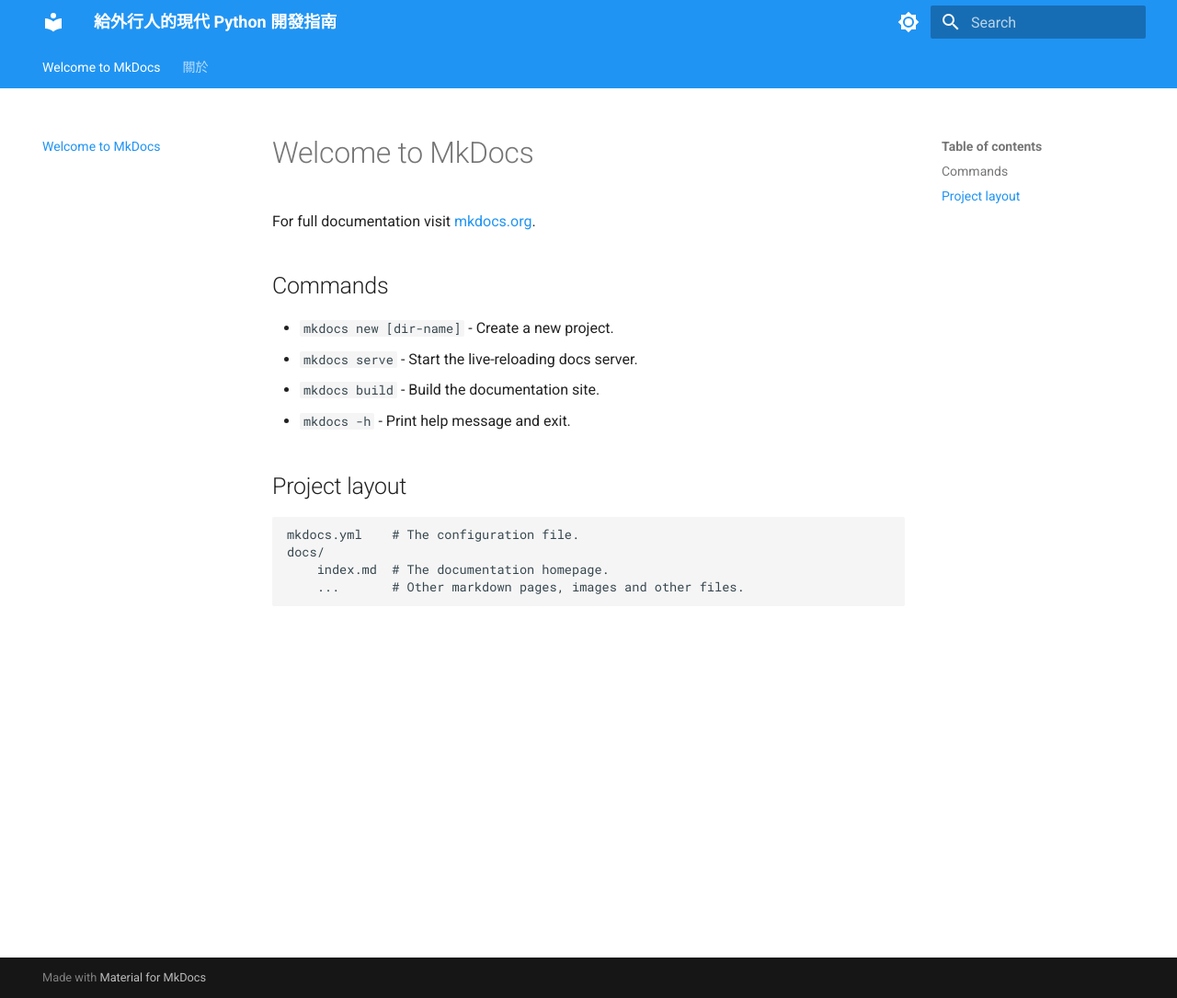
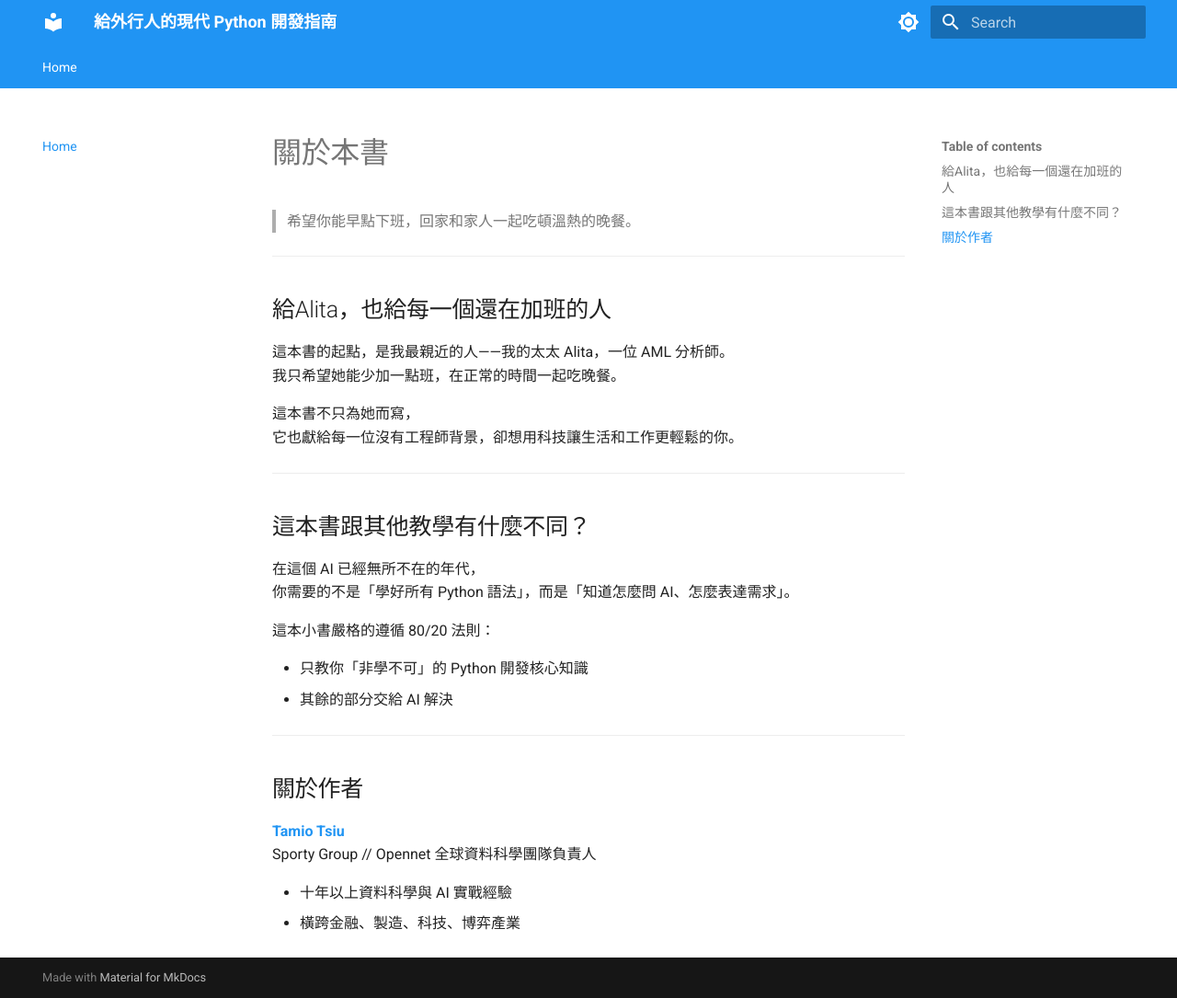
Before and after one commit to tamio0800/py80foranyone, an MkDocs documentation site: the page built from docs/index.md, in a window 1280 px wide and 1085 px high. Shown: the whole window at 92% size. Built offline with MkDocs 1.6.1 and Material for MkDocs 9.7.7, drawn with Linux system fonts in a browser that asks for light colours.

Commit message:
Remove outdated 'about' section and update navigation in MkDocs configuration

```diff
--- a/docs/index.md
+++ b/docs/index.md
@@ -1,17 +1,35 @@
-# Welcome to MkDocs
+# 關於本書
 
-For full documentation visit [mkdocs.org](https://www.mkdocs.org).
+> 希望你能早點下班，回家和家人一起吃頓溫熱的晚餐。
 
-## Commands
+---
 
-* `mkdocs new [dir-name]` - Create a new project.
-* `mkdocs serve` - Start the live-reloading docs server.
-* `mkdocs build` - Build the documentation site.
-* `mkdocs -h` - Print help message and exit.
+## 給Alita，也給每一個還在加班的人
 
-## Project layout
+這本書的起點，是我最親近的人——我的太太 Alita，一位 AML 分析師。
+我只希望她能少加一點班，在正常的時間一起吃晚餐。
 
-    mkdocs.yml    # The configuration file.
-    docs/
-        index.md  # The documentation homepage.
-        ...       # Other markdown pages, images and other files.
+這本書不只為她而寫，
+它也獻給每一位沒有工程師背景，卻想用科技讓生活和工作更輕鬆的你。
+
+---
+
+## 這本書跟其他教學有什麼不同？
+
+在這個 AI 已經無所不在的年代，
+你需要的不是「學好所有 Python 語法」，而是「知道怎麼問 AI、怎麼表達需求」。
+
+這本小書嚴格的遵循 80/20 法則：
+
+- 只教你「非學不可」的 Python 開發核心知識
+- 其餘的部分交給 AI 解決
+
+---
+
+## 關於作者
+
+[**Tamio Tsiu**](https://www.linkedin.com/in/tamiotsiu/)
+Sporty Group // Opennet 全球資料科學團隊負責人
+
+- 十年以上資料科學與 AI 實戰經驗
+- 橫跨金融、製造、科技、博弈產業
--- a/mkdocs.yml
+++ b/mkdocs.yml
@@ -1,8 +1,7 @@
 site_name: 給外行人的現代 Python 開發指南
 
 nav:
-  - 'index.md'
-  - 'about.md'
+  - Home: index.md
 
 theme:
   name: material
```
Also changed, not shown: docs/about.md (deleted, +0 -24 lines).
